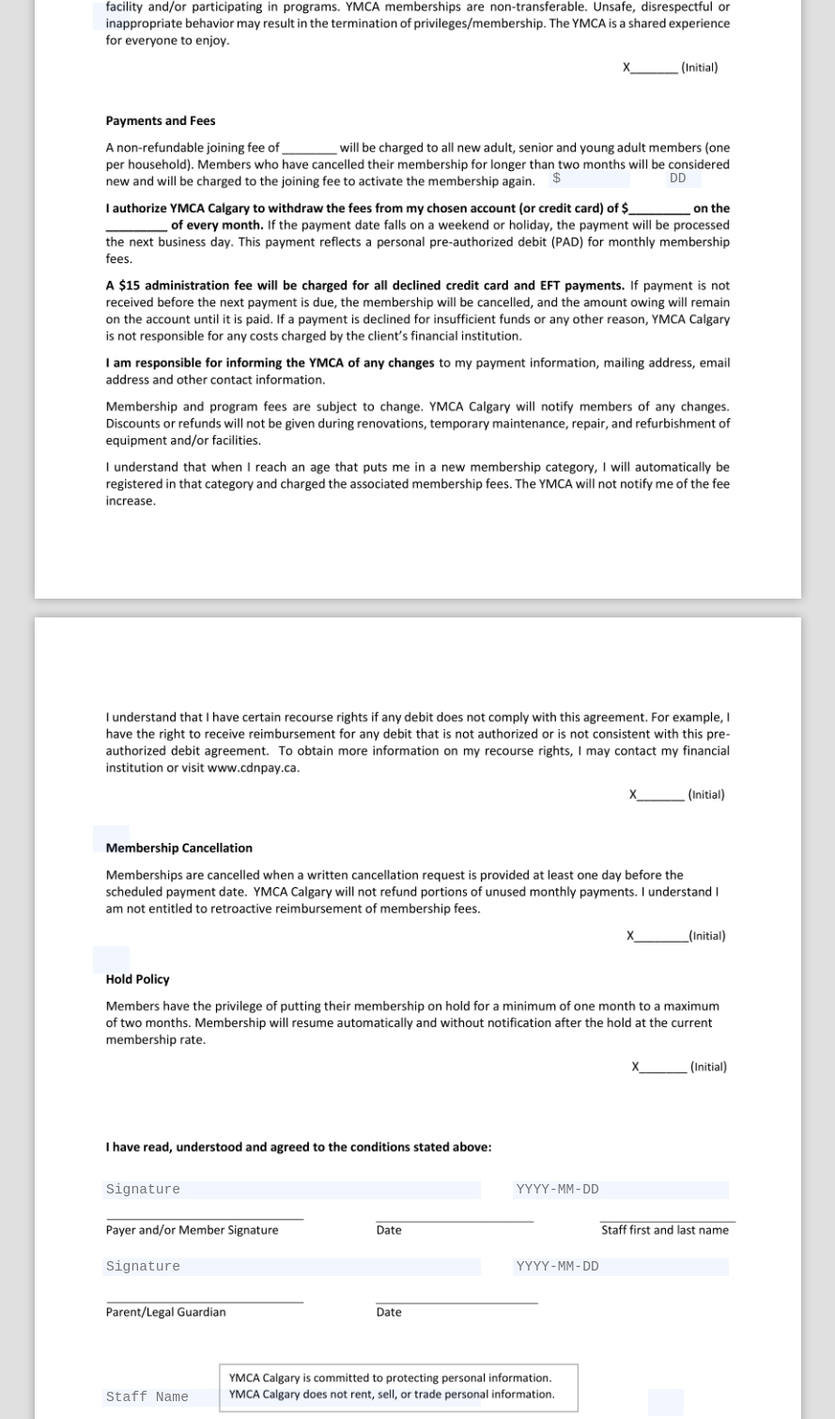
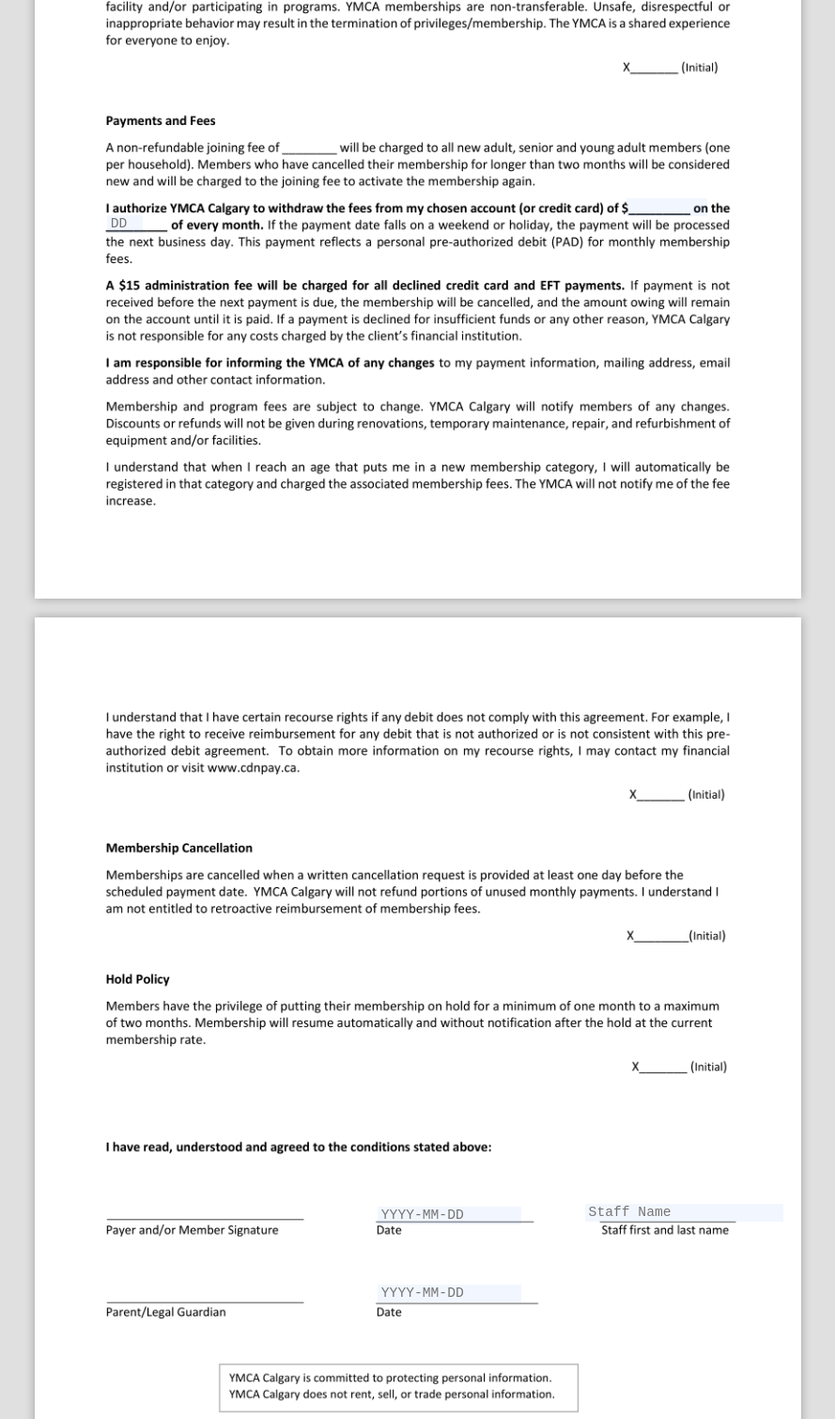
Before and after one commit to chuongtang/Regularmember, a plain HTML site: page index.html in a window 1280 px wide. Shown: the part 439-1949 px from the top of the page at 94% size, without its empty margins (195-1084 px from the left). Drawn offline with Linux system fonts and the light colour scheme.

Commit message:
correct pixel

```diff
--- a/index.html
+++ b/index.html
@@ -71,22 +71,22 @@
         .f-phone    { top: 2.55in; left: 1.7in;  width: 2.0in; }
         .f-email    { top: 2.80in; left: 1.15in;  width: 3.4in; }
         .f-mtype    { top: 2.5in; left: 6.2in;  width: 1.5in; }
-        .f-init1    { top: 4.40in; left: 0.65in; } /* X (Initial) */
-        .f-pad-amt  { top: 6.25in; left: 5.7in;  width: 0.9in; }
-        .f-pad-day  { top: 6.25in; left: 7.0in;  width: 0.4in; }
+        /* .f-init1    { top: 4.40in; left: 0.65in; } X (Initial) */
+        .f-pad-amt  { top: 6.56in; left: 6.56in;  width: 0.9in; }
+        .f-pad-day  { top: 6.75in; left: 0.8in;  width: 0.4in; }
 
         /* PAGE 2 FIELDS */
-        .f-init2    { top: 2.30in; left: 0.65in; } /* X (Recourse Initial) */
-        .f-init3    { top: 3.65in; left: 0.65in; } /* X (Cancellation Initial) */
+        /* .f-init2    { top: 2.30in; left: 0.65in; } X (Recourse Initial) */
+        /* .f-init3    { top: 3.65in; left: 0.65in; } X (Cancellation Initial) */
 
-        .f-sig-member { top: 6.25in; left: 0.75in; width: 4.2in; }
-        .f-date1      { top: 6.25in; left: 5.30in; width: 2.4in; }
+        /* .f-sig-member { top: 6.25in; left: 0.75in; width: 4.2in; } */
+        .f-date1      { top: 6.53in; left: 3.80in; width: 1.6in; }
 
-        .f-sig-parent { top: 7.10in; left: 0.75in; width: 4.2in; }
-        .f-date2      { top: 7.10in; left: 5.30in; width: 2.4in; }
+        /* .f-sig-parent { top: 7.10in; left: 0.75in; width: 4.2in; } */
+        .f-date2      { top: 7.4in; left: 3.80in; width: 1.6in; }
 
-        .f-staff      { top: 8.55in; left: 0.75in; width: 4.2in; }
-        .f-init4      { top: 8.55in; left: 6.80in; } /* X (Staff Initial) */
+        .f-staff      { top: 6.50in; left: 6.1in; width: 2.2in; }
+        /* .f-init4      { top: 8.55in; left: 6.80in; } X (Staff Initial) */
 
     </style>
 </head>
@@ -99,24 +99,24 @@
     <input type="text" class="fill-input f-email" placeholder="Email">
     <input type="text" class="fill-input f-mtype" placeholder="Type">
 
-    <input type="text" class="fill-input initial-box f-init1" maxlength="3">
+    <!-- <input type="text" class="fill-input initial-box f-init1" maxlength="3"> -->
 
-    <input type="text" class="fill-input f-pad-amt" placeholder="$">
+    <input type="text" class="fill-input f-pad-amt" placeholder="">
     <input type="text" class="fill-input f-pad-day" placeholder="DD">
 </div>
 
 <div class="page" id="page2">
-    <input type="text" class="fill-input initial-box f-init2" maxlength="3">
-    <input type="text" class="fill-input initial-box f-init3" maxlength="3">
+    <!-- <input type="text" class="fill-input initial-box f-init2" maxlength="3"> -->
+    <!-- <input type="text" class="fill-input initial-box f-init3" maxlength="3"> -->
 
-    <input type="text" class="fill-input f-sig-member" placeholder="Signature">
+    <!-- <input type="text" class="fill-input f-sig-member" placeholder="Signature"> -->
     <input type="text" class="fill-input f-date1" placeholder="YYYY-MM-DD">
 
-    <input type="text" class="fill-input f-sig-parent" placeholder="Signature">
+    <!-- <input type="text" class="fill-input f-sig-parent" placeholder="Signature"> -->
     <input type="text" class="fill-input f-date2" placeholder="YYYY-MM-DD">
 
     <input type="text" class="fill-input f-staff" placeholder="Staff Name">
-    <input type="text" class="fill-input initial-box f-init4" maxlength="3">
+    <!-- <input type="text" class="fill-input initial-box f-init4" maxlength="3"> -->
 </div>
 
 </body>
```
